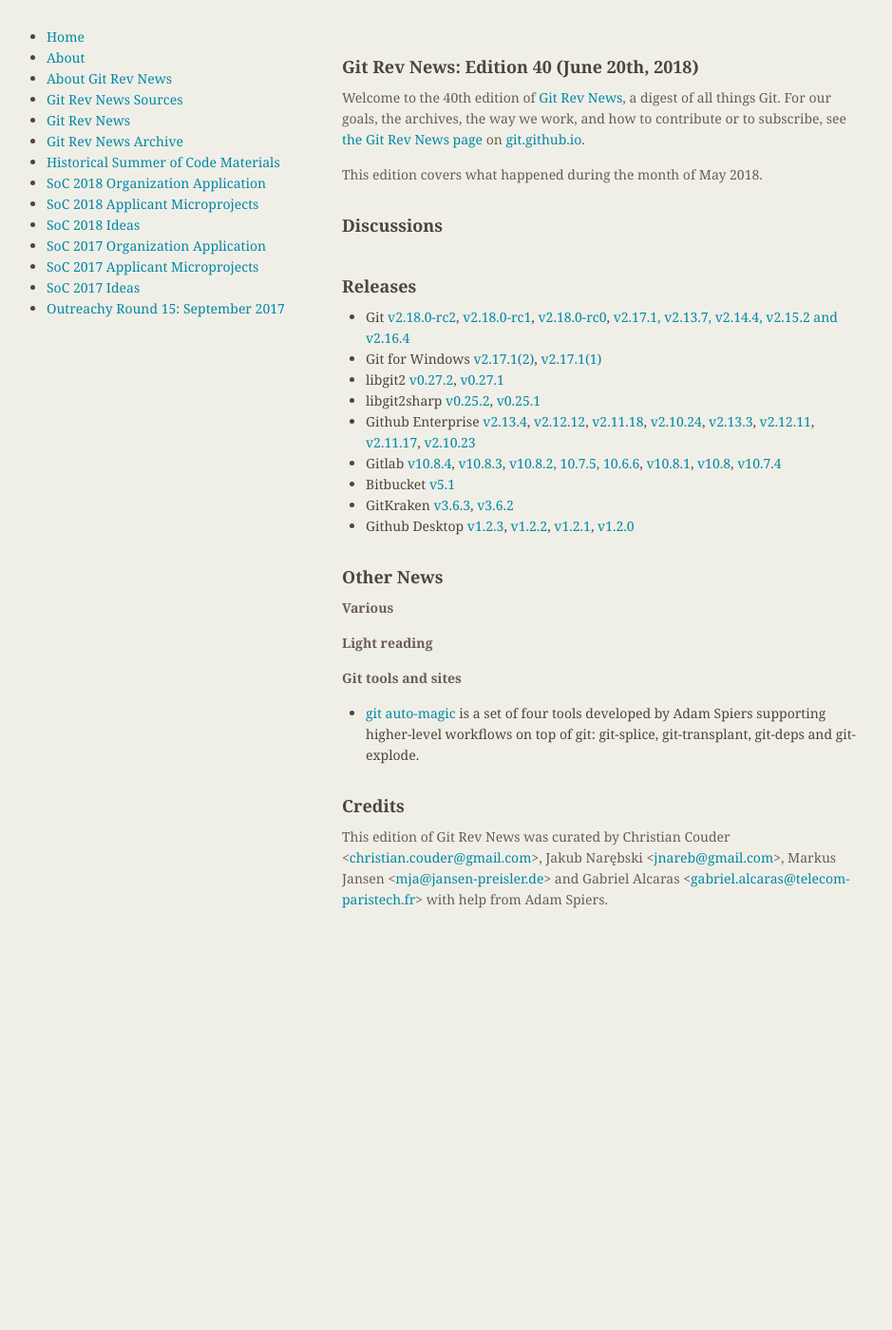
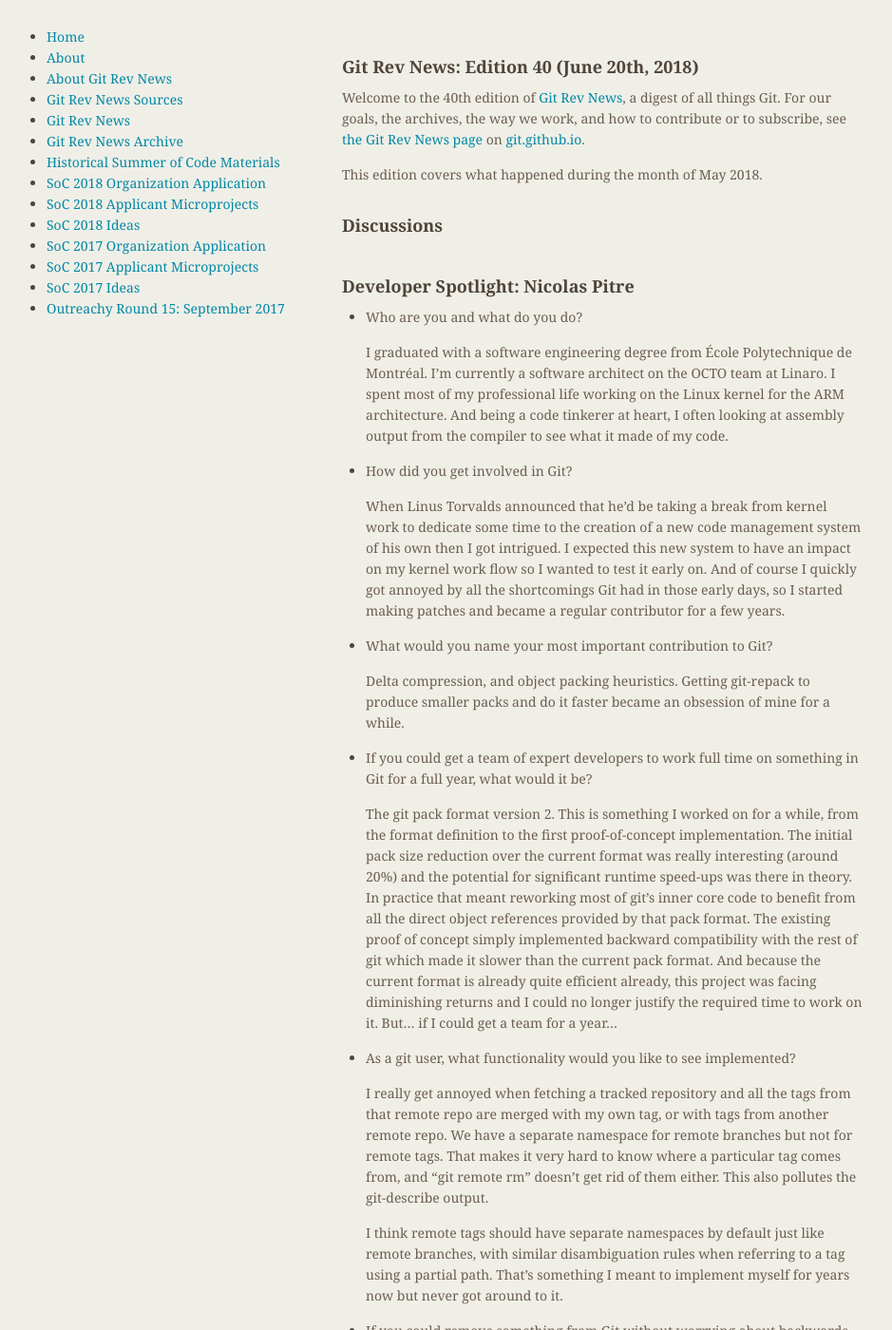
Before and after one commit to git/git.github.io, a Jekyll site: the page built from rev_news/drafts/edition-40.md, in a window 1280 px wide and 1400 px high. Shown: the whole window at 95% size, without its empty margins (174-1113 px from the left). Built offline with Jekyll 4.4.1, drawn with Linux system fonts in a browser that asks for light colours; some of the changed text lies outside the part shown.

Commit message:
rn-40: add interview of Nicolas Pitre

```diff
--- a/rev_news/drafts/edition-40.md
+++ b/rev_news/drafts/edition-40.md
@@ -33,6 +33,75 @@
 ## Developer Spotlight:
 -->
 
+## Developer Spotlight: Nicolas Pitre
+
+* Who are you and what do you do?
+
+  I graduated with a software engineering degree from École Polytechnique de
+  Montréal. I'm currently a software architect on the OCTO team at Linaro.
+  I spent most of my professional life working on the Linux kernel for the ARM
+  architecture. And being a code tinkerer at heart, I often looking at assembly
+  output from the compiler to see what it made of my code.
+
+* How did you get involved in Git?
+
+  When Linus Torvalds announced that he'd be taking a break from kernel work to
+  dedicate some time to the creation of a new code management system of his own
+  then I got intrigued. I expected this new system to have an impact on my kernel
+  work flow so I wanted to test it early on.  And of course I quickly got annoyed
+  by all the shortcomings Git had in those early days, so I started making
+  patches and became a regular contributor for a few years.
+
+* What would you name your most important contribution to Git?
+
+  Delta compression, and object packing heuristics. Getting git-repack to produce
+  smaller packs and do it faster became an obsession of mine for a while.
+
+* If you could get a team of expert developers to work full time on something
+  in Git for a full year, what would it be?
+
+  The git pack format version 2. This is something I worked on for a while, from
+  the format definition to the first proof-of-concept implementation. The initial
+  pack size reduction over the current format was really interesting (around 20%)
+  and the potential for significant runtime speed-ups was there in theory. In
+  practice that meant reworking most of git's inner core code to benefit from all
+  the direct object references provided by that pack format. The existing proof
+  of concept simply implemented backward compatibility with the rest of git which
+  made it slower than the current pack format. And because the current format is
+  already quite efficient already, this project was facing diminishing returns
+  and I could no longer justify the required time to work on it. But... if
+  I could get a team for a year...
+
+* As a git user, what functionality would you like to see implemented?
+
+  I really get annoyed when fetching a tracked repository and all the tags from
+  that remote repo are merged with my own tag, or with tags from another remote
+  repo. We have a separate namespace for remote branches but not for remote tags.
+  That makes it very hard to know where a particular tag comes from, and "git
+  remote rm" doesn't get rid of them either. This also pollutes the git-describe
+  output.
+
+  I think remote tags should have separate namespaces by default just like remote
+  branches, with similar disambiguation rules when referring to a tag using
+  a partial path. That's something I meant to implement myself for years now but
+  never got around to it.
+
+* If you could remove something from Git without worrying about backwards
+  compatibility, what would it be?
+
+  Some of the early choices I made in the delta compression encoding format. But
+  that format is simply too widely used now to consider incompatible changes just
+  for the sake of being marginally more efficient.
+
+* What is your favorite Git-related tool/library, outside of Git itself?
+
+  I'm pretty much a pure-git user and never got used to any of the associated
+  tools. I grew my git usage while I was also a git developer with a pretty good
+  knowledge of its internals and native capabilities.  Most tools on top of git
+  are meant to provide a different user experience that always gave me the
+  impression they were in the way of the actual basic git command I wanted to
+  use.
+
 ## Releases
 
 + Git [v2.18.0-rc2](https://public-inbox.org/git/xmqqefha5o9g.fsf@gitster-ct.c.googlers.com/), [v2.18.0-rc1](https://public-inbox.org/git/xmqqwove4pzo.fsf@gitster-ct.c.googlers.com/), [v2.18.0-rc0](https://public-inbox.org/git/xmqqr2lsdam9.fsf@gitster-ct.c.googlers.com/), [v2.17.1, v2.13.7, v2.14.4, v2.15.2 and v2.16.4](https://public-inbox.org/git/xmqqy3g2flb6.fsf@gitster-ct.c.googlers.com/)
```
